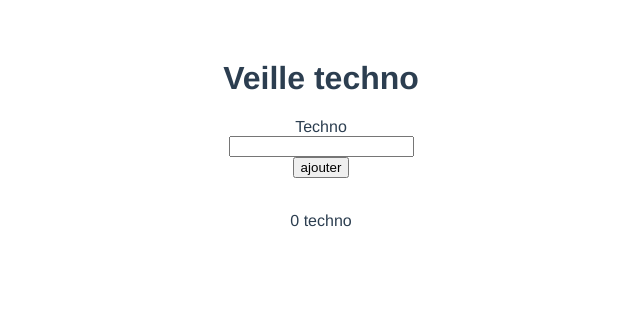
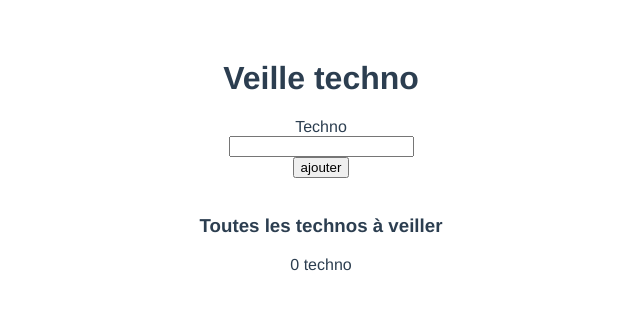
Before and after one commit to codeconcept/vue3-todo-app, a Vue app: page / in a window 1280 px wide. Shown: the top 310 px of the page, without its empty margins (319-959 px from the left). Built offline with nearby package versions, Linux system fonts and the light colour scheme.

Commit message:
TechnoList component receiving props

```diff
--- a/src/App.vue
+++ b/src/App.vue
@@ -2,19 +2,18 @@
   <h1>Veille techno</h1>
   <Form @add="saveTechno" />
   <br />
-  <ul>
-    <li v-for="tech in technos" :key="tech.id">{{tech.techno}}</li>
-  </ul>
-  {{technos.length}} techno{{technos.length > 1 ? 's' : ''}}
+  <TechnoList :technos="technos" />
 </template>
 
 <script>
 import { ref } from "vue";
 import Form from "@/components/Form";
+import TechnoList from "@/components/Techno-List";
 export default {
   name: "App",
   components: {
     Form,
+    TechnoList,
   },
   setup() {
     let technos = ref([]);
--- /dev/null
+++ b/src/components/Techno-List.vue
@@ -0,0 +1,21 @@
+<template>
+  <h3>Toutes les technos à veiller</h3>
+  {{technos.length}} techno{{technos.length > 1 ? 's' : ''}}
+  <ul>
+    <li v-for="tech in technos" :key="tech.id">{{tech.techno}}</li>
+  </ul>
+</template>
+
+<script>
+export default {
+  props: {
+    technos: {
+      type: Array,
+      required: true,
+    },
+  },
+};
+</script>
+
+<style>
+</style>
```
